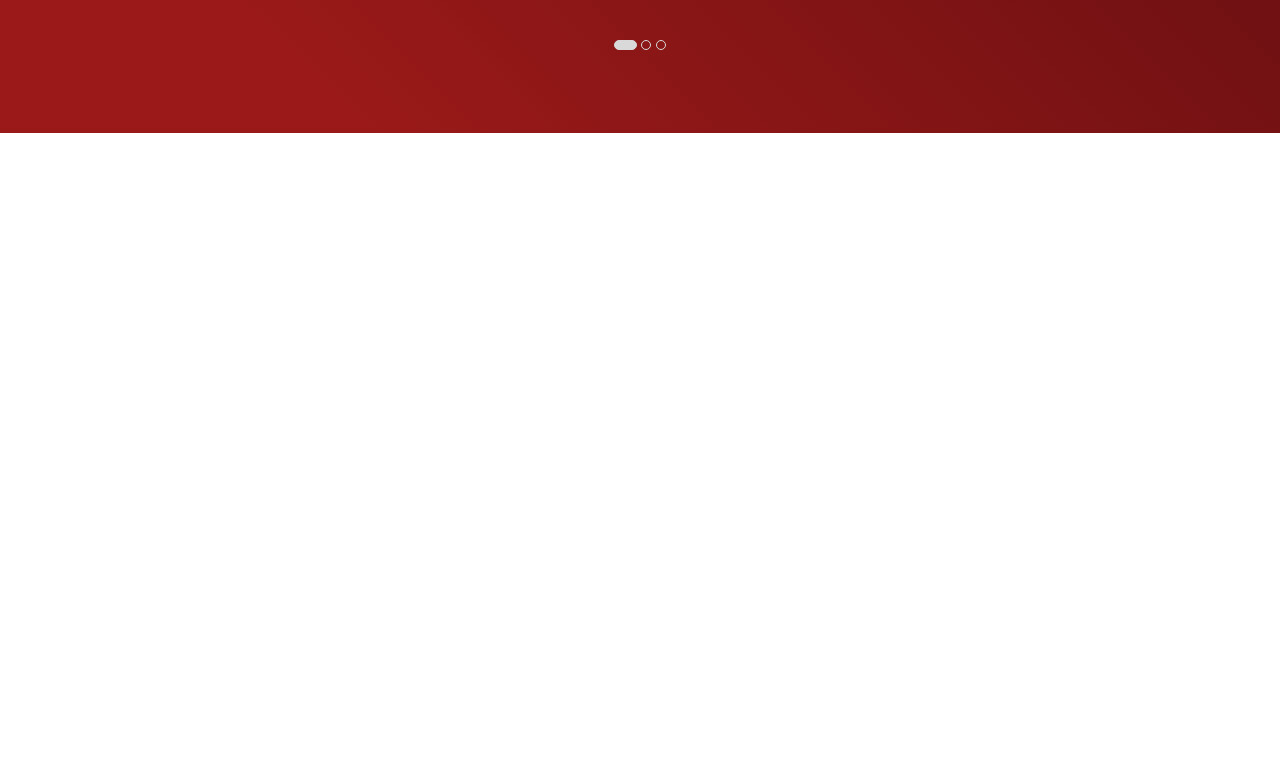
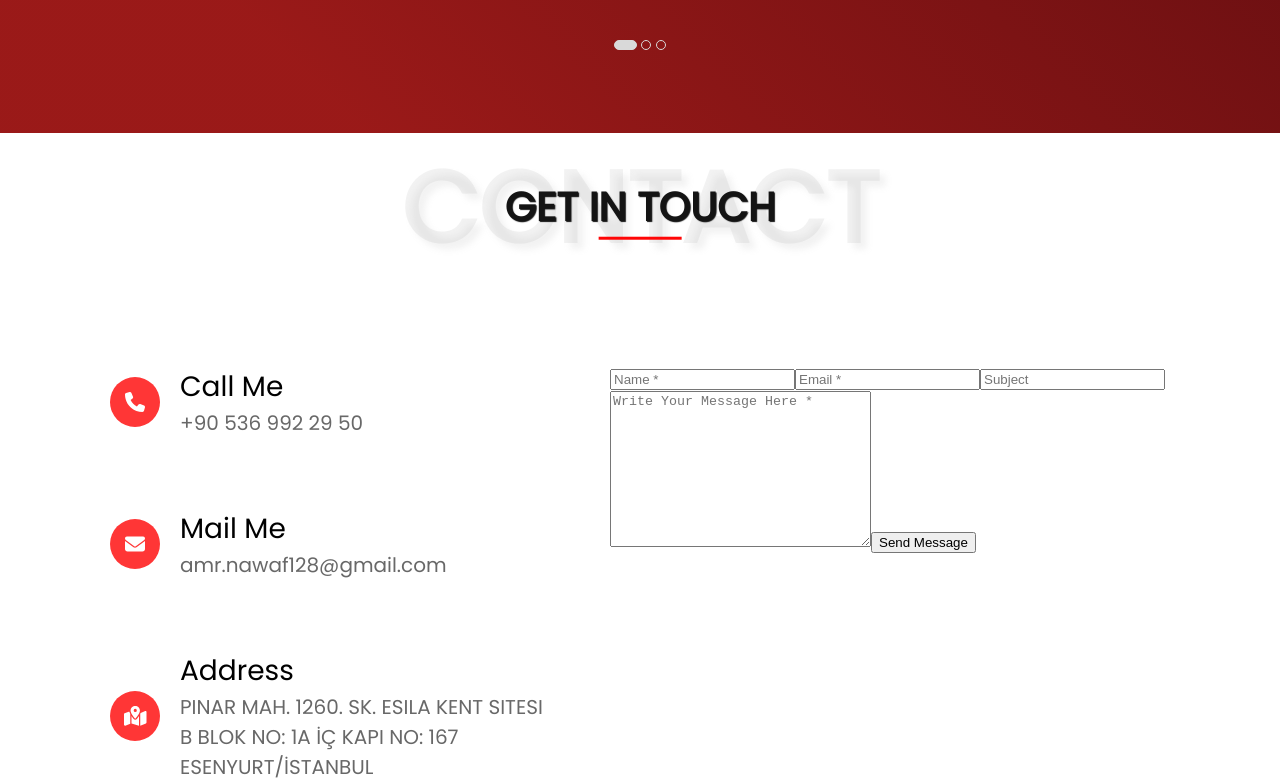
Before and after one commit to AmrWalidi/Personel-Portfolio, a React (Vite) app: page / in a window 1280 px wide. Shown: the part 2640-3422 px from the top of the page. Before the commit the page ends 2773 px from the top, so only its background shows below. Built offline with nearby package versions, Linux system fonts and the light colour scheme.

Commit message:
contact section side info and form added

```diff
--- a/src/App.tsx
+++ b/src/App.tsx
@@ -2,6 +2,7 @@ import NavBar from "./Components/NavBar";
 import Home from "./Components/Home/Home";
 import About from "./Components/About/About";
 import Projects from "./Components/Projects/Projects";
+import Contact from "./Components/Contact/Contact";
 import "./App.css";
 
 export default function App() {
@@ -11,6 +12,7 @@ export default function App() {
       <Home />
       <About />
       <Projects />
+      <Contact/>
     </>
   );
 }
--- /dev/null
+++ b/src/Components/Contact/Contact.css
@@ -0,0 +1,42 @@
+.contact-section-content{
+    display: flex;
+    gap: 60px;
+}
+
+.side-info-list{
+    display: flex;
+    flex-direction: column;
+    gap: 70px;
+    margin-left: 110px;
+}
+
+.side-info {
+    display: flex;
+    gap: 20px;
+    align-items: center;
+}
+
+.side-info-icon-container {
+    display: flex;
+    justify-content: center;
+    align-items: center;
+    width: 50px;
+    height: 50px;
+    border-radius: 50%;
+    background-color: #FF3636;
+}
+
+.side-info-icon {
+    font-size: 20px;
+    color: white;
+}
+
+.info-title{
+    font-size: 28px;
+}
+
+.info-answer{
+    font-size: 20px;
+    color: #686868;
+    width: 370px;
+}
--- /dev/null
+++ b/src/Components/Contact/Contact.tsx
@@ -0,0 +1,17 @@
+import Header from "../Header";
+import SideInfoList from "./SideInfoList";
+import "./Contact.css";
+import Form from "./Form";
+
+function Contact() {
+  return (
+    <div id="contact">
+      <Header title="GET IN TOUCH" backgroundText="CONTACT" />
+      <div className="contact-section-content">
+        <SideInfoList />
+        <Form/>
+      </div>
+    </div>
+  );
+}
+export default Contact;
--- /dev/null
+++ b/src/Components/Contact/Form.tsx
@@ -0,0 +1,20 @@
+function Form() {
+  return (
+    <div>
+      <form>
+        <input type="text" name="name" placeholder="Name *" required />
+        <input type="email" name="eamil" placeholder="Email *" required />
+        <input type="text" name="subject" placeholder="Subject" />
+        <textarea
+          name="message"
+          cols={30}
+          rows={10}
+          placeholder="Write Your Message Here *"
+        ></textarea>
+        <input type="submit" value="Send Message" />
+      </form>
+    </div>
+  );
+}
+
+export default Form;
--- /dev/null
+++ b/src/Components/Contact/SideInfo.tsx
@@ -0,0 +1,24 @@
+import { FontAwesomeIcon } from "@fortawesome/react-fontawesome";
+import { IconProp } from "@fortawesome/fontawesome-svg-core";
+
+interface componentProp {
+  icon: IconProp;
+  title: string;
+  info: string;
+}
+
+function SideInfo({ icon, title, info }: componentProp) {
+  return (
+    <div className="side-info">
+      <div className="side-info-icon-container ">
+        <FontAwesomeIcon className="side-info-icon" icon={icon} />
+      </div>
+      <div>
+        <div className="info-title">{title}</div>
+        <div className="info-answer">{info}</div>
+      </div>
+    </div>
+  );
+}
+
+export default SideInfo;
--- /dev/null
+++ b/src/Components/Contact/SideInfoList.tsx
@@ -0,0 +1,26 @@
+import SideInfo from "./SideInfo";
+import { faPhone } from "@fortawesome/free-solid-svg-icons";
+import { faEnvelope } from "@fortawesome/free-solid-svg-icons";
+import { faMapLocationDot } from "@fortawesome/free-solid-svg-icons";
+
+function SideInfoList() {
+  return (
+    <div className="side-info-list">
+      <SideInfo title="Call Me" info="+90 536 992 29 50" icon={faPhone} />
+      <SideInfo
+        title="Mail Me"
+        info="amr.nawaf128@gmail.com"
+        icon={faEnvelope}
+      />
+      <SideInfo
+        title="Address"
+        info="PINAR MAH. 1260. SK. ESILA KENT
+            SITESI B BLOK NO: 1A İÇ KAPI
+            NO: 167 ESENYURT/İSTANBUL"
+        icon={faMapLocationDot}
+      />
+    </div>
+  );
+}
+
+export default SideInfoList;
```
